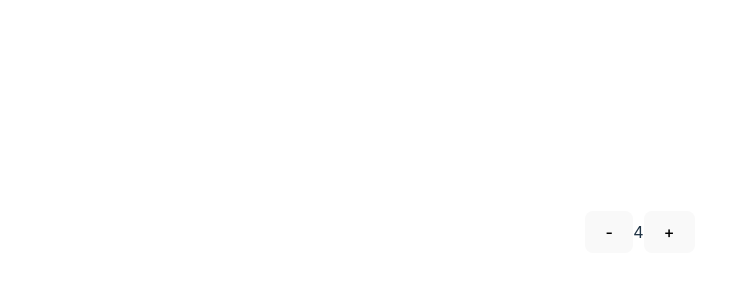
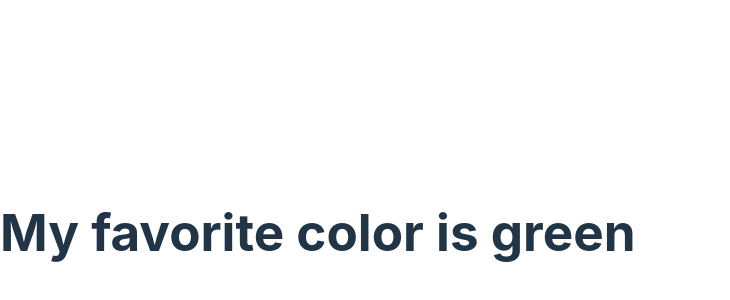
Before and after one commit to EmanTurk/ReactAssignments-01, a React (Vite) app in the folder reactVite-Assignments/: page / in a window 1280 px wide. Shown: the part 168-468 px from the top of the page, without its empty margins (0-730 px from the left). Built offline with nearby package versions, Linux system fonts and the light colour scheme.

Commit message:
Done- didn't use any css easy one

```diff
--- a/reactVite-Assignments/src/App.jsx
+++ b/reactVite-Assignments/src/App.jsx
@@ -1,24 +1,22 @@
-import './App.css'
-import React, {useState} from 'react';
+import React, { useState, useEffect } from 'react';
 
-function App() {
-const [count, setCount] = useState(4)
+function FavoriteColorComponent() {
+  const [favoriteColor, setFavoriteColor] = useState('blue');
 
-function decrementCount (){
-  setCount (previousCount => previousCount-1)
-}
+  useEffect(() => {
+    const timer = setTimeout(() => {
+      setFavoriteColor('green');
+    }, 1000);
 
-function increaseCount (){
-  setCount (count+1)
-}
+    return () => clearTimeout(timer);
+  }, []);
 
   return (
     <>
-    <button onClick={decrementCount}>-</button>
-<span>{count}</span>
- <button onClick={increaseCount}>+</button>
+      <h1>My favorite color is {favoriteColor}</h1>
+      <div id="colorDisplayDiv"></div>
     </>
-  )
+  );
 }
 
-export default App
+export default FavoriteColorComponent;
```
Also changed, not shown: reactVite-Assignments/src/favcolor.jsx (added).
